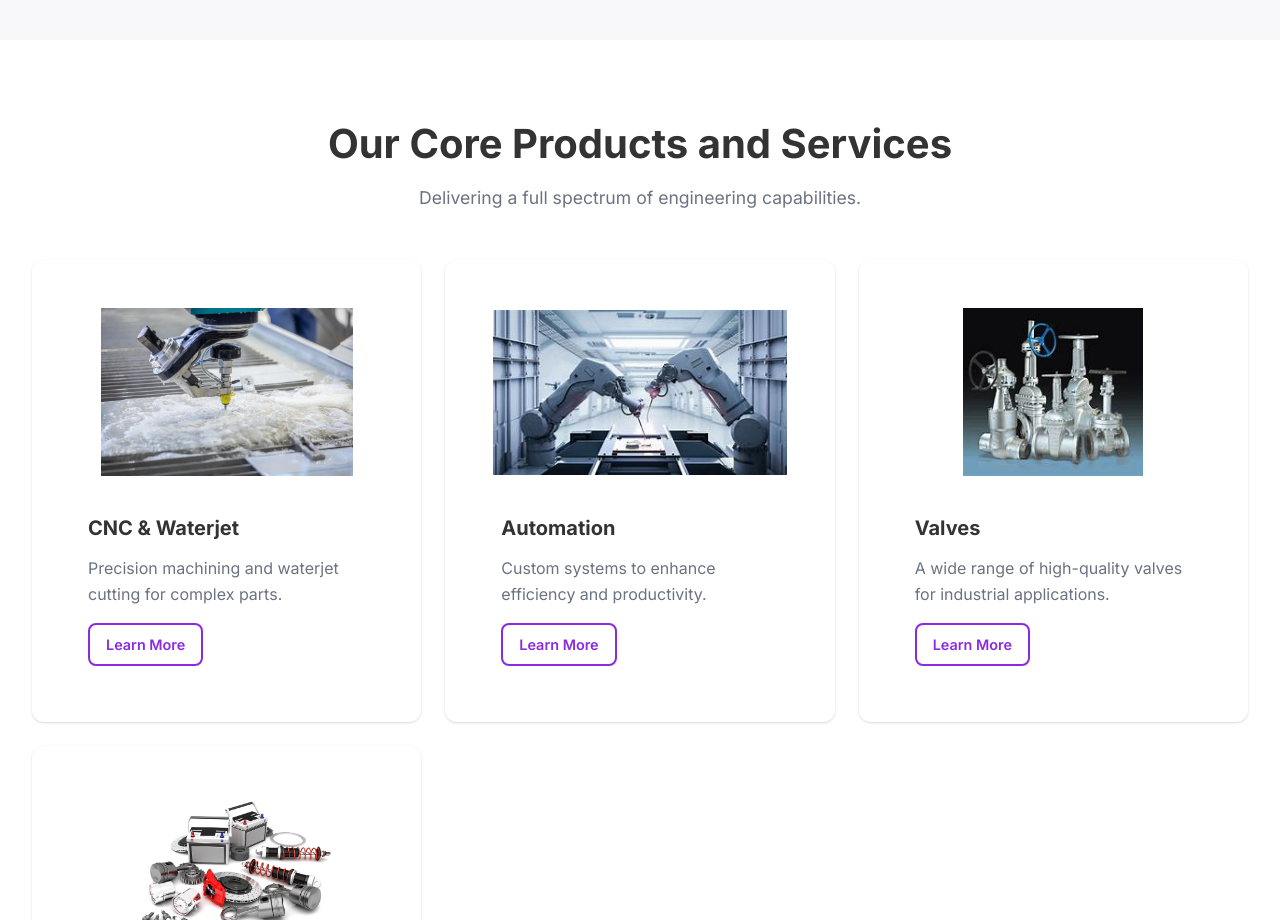
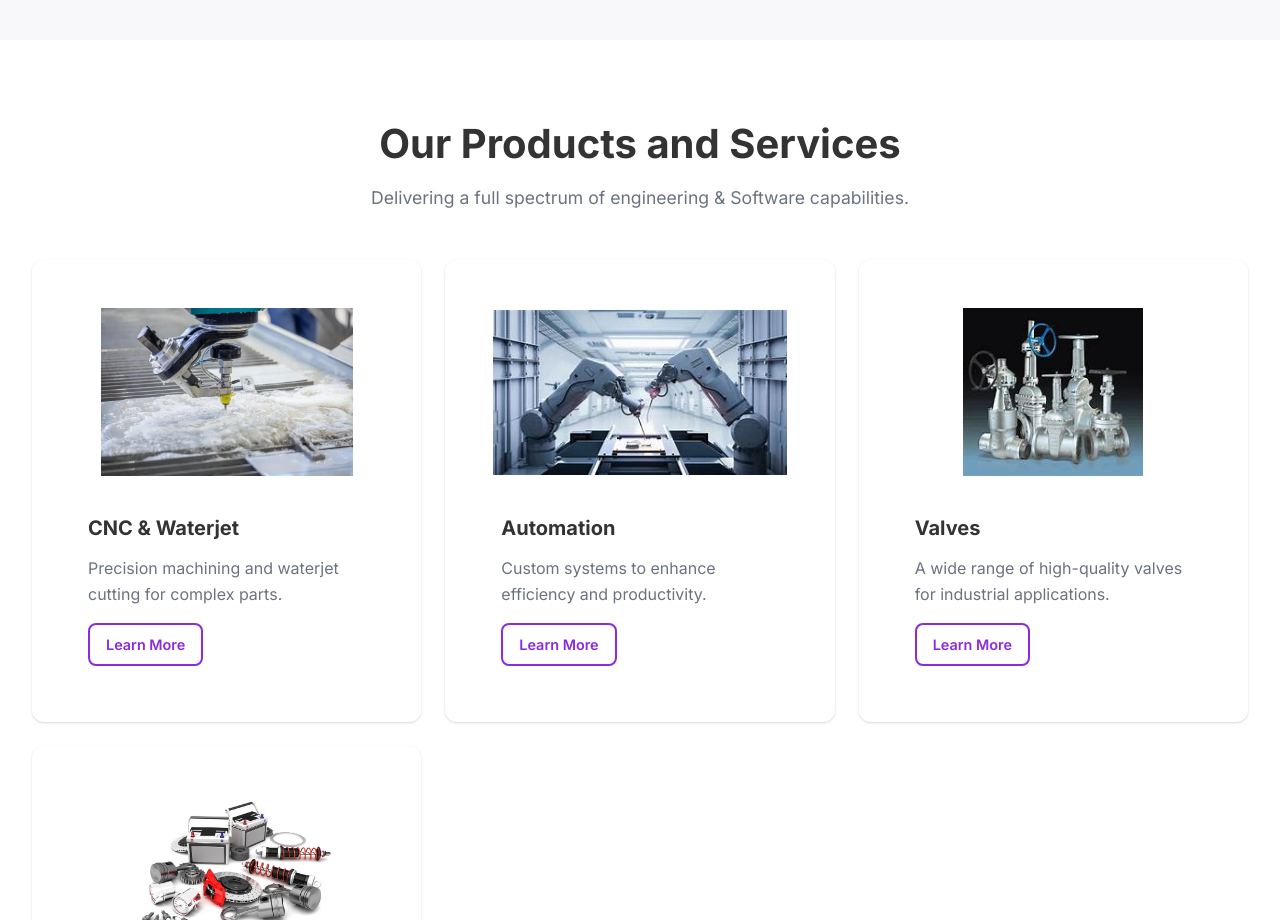
Before and after one commit to vaibhav211002/mercurius-dynamics-landing-page, a React (Create React App) app: page / in a window 1280 px wide. Shown: the part 1440-2360 px from the top of the page. Built offline with nearby package versions, Linux system fonts and the light colour scheme.

Commit message:
added HomePage

```diff
--- a/src/pages/HomePage.js
+++ b/src/pages/HomePage.js
@@ -88,8 +88,8 @@ const HomePage = () => {
             className="section-header"
             {...fadeInUp}
           >
-            <h2>Our Core Products and Services</h2>
-            <p>Delivering a full spectrum of engineering capabilities.</p>
+            <h2>Our Products and Services</h2>
+            <p>Delivering a full spectrum of engineering & Software capabilities.</p>
           </motion.div>
 
           <div className="services-grid">
```
